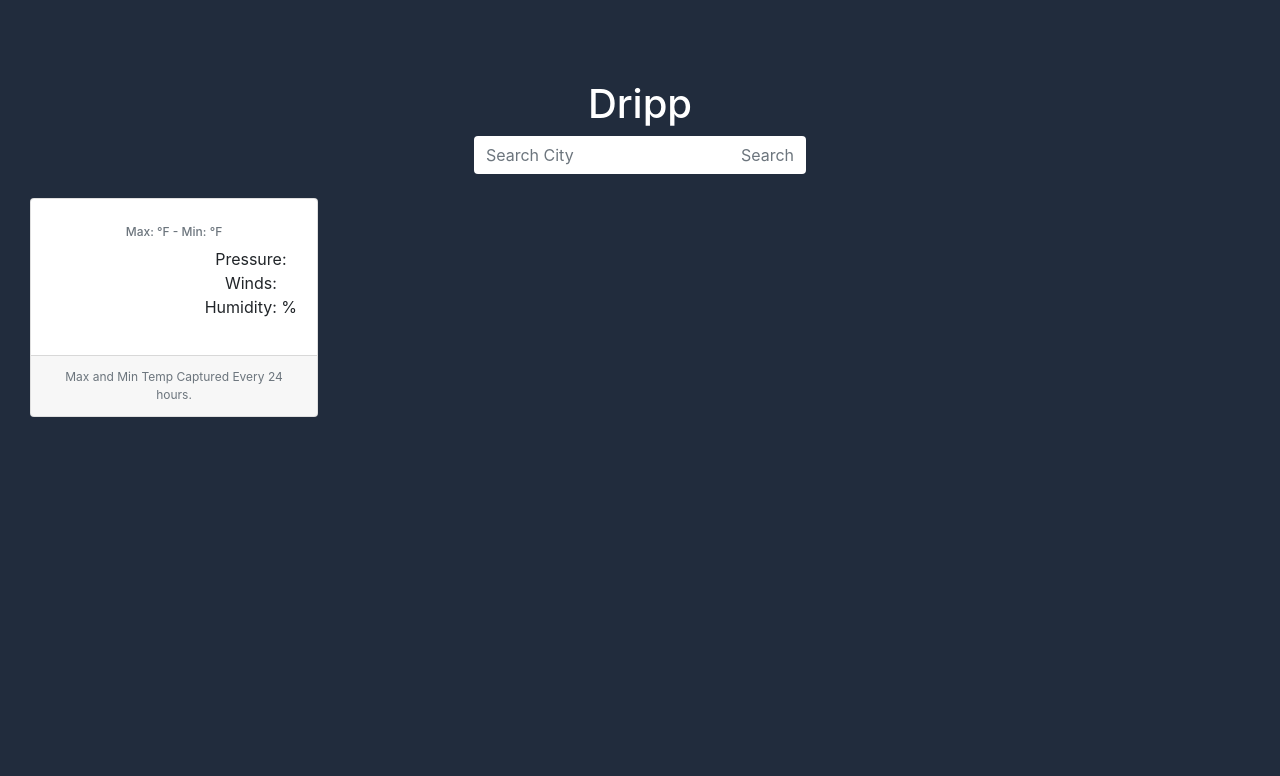
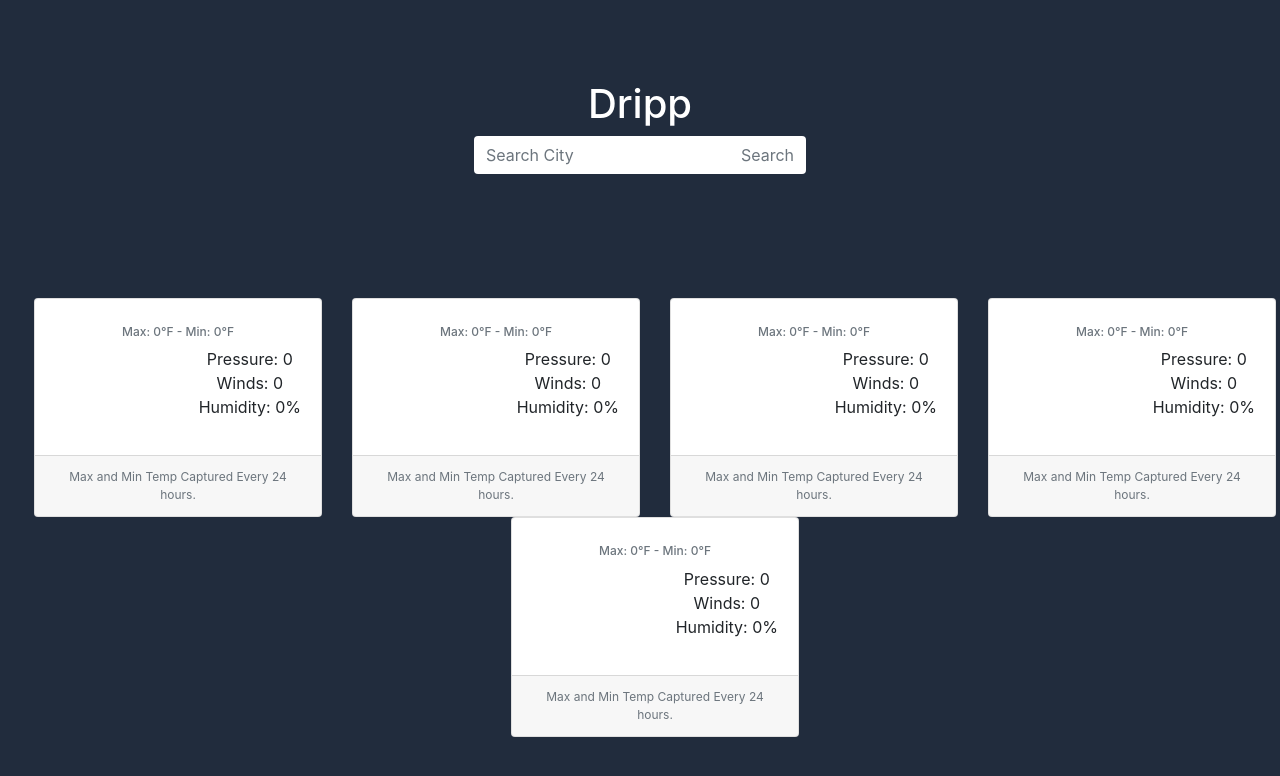
Before and after one commit to cris178/weatherapp, a React (Create React App) app in the folder dripp/: page / in a window 1280 px wide. Shown: the top 776 px of the page. Built offline with nearby package versions, Linux system fonts and the light colour scheme.

Commit message:
Push all

```diff
--- a/dripp/src/App.css
+++ b/dripp/src/App.css
@@ -15,3 +15,15 @@ header > h1 {
   text-align: center;
   margin-top: 10vh;
 }
+
+
+.row{
+
+  justify-content: center;
+}
+
+.App > h1 {
+  color:white;
+
+  height: 100px;
+}
--- a/dripp/src/App.js
+++ b/dripp/src/App.js
@@ -9,52 +9,237 @@ class App extends React.Component {
     super(props);
     this.state = {
       city: "",
-      user: null
+      user: [],
+      isLoaded: false
     };
     this.setCity = this.setCity.bind(this);
   }
 
-  componentDidUpdate(prevState) {
-    if (this.state.city !== prevState.city) {
-      if (this.state.city !== "") {
-        if (this.state.user === null) {
-          const APPID = "7b39d84acc855216bc1552e6a482bd4e";
-          let API =
+
+  //Gets called everytime state is changed
+  componentDidUpdate(prevState){
+    if(prevState.city !== this.state.city && this.state.isLoaded === false){
+      console.log("Different from prev state");
+      if(this.state.city !== ""){
+        const APPID = "7b39d84acc855216bc1552e6a482bd4e";
+        let API =
             "http://api.openweathermap.org/data/2.5/forecast?q=" +
             this.state.city +
             "&units=imperial&id=524901&APPID=" +
             APPID;
-          console.log(API);
+        console.log(API);
 
-          fetch(API)
-            .then(response => response.json())
-            .then(responseJson => this.setState({ user: responseJson }));
-          console.log("Set API right");
+        if(this.state.isLoaded === false){
+          //Fetch data from url then get results and convert to json fromat. Get json and set state.
+          fetch(API).then(res => res.json()).then(json =>{
+            this.setState({
+              isLoaded: true,
+              user: json
+            });
+          });
+          //Doesn't show change in this function
+          console.log("API is Loaded: " + this.state.isLoaded);
         }
       }
     }
+
   }
 
   setCity(arg) {
     //Can't console log after doesn't show up as updated until after
     this.setState({
-      city: arg
+      city: arg,
+      user: [],
+      isLoaded: false
     });
   }
 
+
+
   render() {
     console.log("State after Passed up: " + this.state.city);
-    let local = this.state.city;
-    console.log("API: " + local[1]);
-    let cityName = this.state.city;
+    console.log("API Set: " + this.state.isLoaded);
+
+    var country = "";
+    var user = "";
+    let d = "";
+    let tempMax = 0;
+    let tempMin = 0;
+    let humid = 0;
+    let press = 0;
+    let winds = 0;
+    let des = "";
+
+    let d1 = "";
+      let tempMax1 = 0;
+      let tempMin1 = 0;
+      let humid1 = 0;
+      let press1 = 0;
+      let winds1 = 0;
+      let des1 = "";
+
+      let d2 = "";
+      let tempMax2 = 0;
+      let tempMin2 = 0;
+      let humid2 = 0;
+      let press2 = 0;
+      let winds2 = 0;
+      let des2 = "";
+
+      let d3 = "";
+      let tempMax3 = 0;
+      let tempMin3 = 0;
+      let humid3 = 0;
+      let press3 = 0;
+      let winds3 = 0;
+      let des3 = "";
+
+      let d4 = "";
+      let tempMax4 = 0;
+      let tempMin4 = 0;
+      let humid4 = 0;
+      let press4 = 0;
+      let winds4 = 0;
+      let des4 = "";
+
+
+
+    if(this.state.isLoaded){
+      user = this.state.user;
+      var cityInfo = user.city;
+      var listInfo = user.list;
+      country = cityInfo.country;
+      console.log(country);
+      console.log(listInfo);
+      //In One day Temp check Every 3 hours meaning 0-7 is one day 8 - 15 is day 2 Total 40 values or 39 in programming
+      let i = 0;
+      let maxTemp = 0;
+      let minTemp = 0;
+      var maxTempArr = [];
+      var minTempArr = [];
+      let humidity = 0;
+      let pressure = 0;
+      let description = 0;
+      let wind = 0;
+      var humidityArr = [];
+      var pressureArr = [];
+      var windArr = [];
+      var weatherDescr = [];
+      var dateArr = [];
+
+      while(i < 40){
+        if(i === 0 ){
+          maxTemp = listInfo[0].main.temp_max;
+          minTemp = listInfo[0].main.temp_min;
+          wind = listInfo[0].wind.speed;
+          humidity = listInfo[0].main.humidity;
+          pressure = listInfo[0].main.pressure;
+          description = i;
+        }
+        if(humidity < listInfo[i].main.humidity){
+          humidity = listInfo[i].main.humidity;
+        }
+        if(pressure < listInfo[i].main.pressure){
+          pressure = listInfo[i].main.pressure;
+        }
+        if(wind < listInfo[i].wind.speed){
+          wind = listInfo[i].wind.speed;
+        }
+        if(maxTemp < listInfo[i].main.temp_max){
+          maxTemp = listInfo[i].main.temp_max;
+          description = i;
+        }
+        if(minTemp > listInfo[i].main.temp_min){
+          minTemp =listInfo[i].main.temp_min;
+        }
+        if((i+1)%8 === 0){
+          dateArr.push(listInfo[description].dt_txt);
+          weatherDescr.push(listInfo[description].weather[0].description);
+          maxTempArr.push(maxTemp);
+          minTempArr.push(minTemp);
+          humidityArr.push(humidity);
+          pressureArr.push(pressure);
+          windArr.push(wind);
+          maxTemp = 0;
+          minTemp = 200;
+          humidity = 0;
+          pressure = 0;
+          wind = 0;
+          description=0;
+        }
+        i++;
+      }
+      console.log("Array of Max Temperatures: " + maxTempArr);
+      console.log("Array of Min Temperatures: " + minTempArr);
+      console.log("Array of wind: " + windArr);
+      console.log("Array of humidity: " + humidityArr);
+      console.log("Array of pressure: " + pressureArr);
+      console.log("Array of description: " + weatherDescr);
+      console.log("Array of date: " + dateArr);
+      d = dateArr[0];
+      tempMax = maxTempArr[0];
+      tempMin = minTempArr[0];
+      humid = humidityArr[0];
+      press = pressureArr[0];
+      winds = windArr[0];
+      des = weatherDescr[0];
+
+      d1 = dateArr[1];
+      tempMax1 = maxTempArr[1];
+      tempMin1 = minTempArr[1];
+      humid1 = humidityArr[1];
+      press1 = pressureArr[1];
+      winds1 = windArr[1];
+      des1 = weatherDescr[1];
+
+      d2 = dateArr[2];
+      tempMax2 = maxTempArr[2];
+      tempMin2 = minTempArr[2];
+      humid2 = humidityArr[2];
+      press2 = pressureArr[2];
+      winds2 = windArr[2];
+      des2 = weatherDescr[2];
+
+      d3 = dateArr[3];
+      tempMax3 = maxTempArr[3];
+      tempMin3 = minTempArr[3];
+      humid3 = humidityArr[3];
+      press3 = pressureArr[3];
+      winds3 = windArr[3];
+      des3 = weatherDescr[3];
+
+      d4 = dateArr[4];
+      tempMax4 = maxTempArr[4];
+      tempMin4 = minTempArr[4];
+      humid4 = humidityArr[4];
+      press4 = pressureArr[4];
+      winds4 = windArr[4];
+      des4 = weatherDescr[4];
+      //listInfo[0].main.temp -> listInfo[7].main.temp is one full day
+
+
+      //console.log(user);
+      //weathList = user.list;
+      //console.log(weathList[0].dt);
+    }
+
     return (
       <div className="App">
         <header>
           <h1>Dripp</h1>
         </header>
         <SearchBar passUp={this.setCity} />
-        <h1>{cityName}</h1>
-        <Cards />
+        <h1 className="row">{this.state.city}</h1>
+        {/*user.map(weather=>(
+          <Cards city={weather.cnt}/>
+        ))*/}
+        <div className="row alignment">
+          <Cards date={d} tempMax={tempMax} tempMin={tempMin} humid={humid} press={press} winds={winds} des={des} />
+          <Cards date={d1} tempMax={tempMax1} tempMin={tempMin1} humid={humid1} press={press1} winds={winds1} des={des1} />
+          <Cards date={d2} tempMax={tempMax2} tempMin={tempMin2} humid={humid2} press={press2} winds={winds2} des={des2} />
+          <Cards date={d3} tempMax={tempMax3} tempMin={tempMin3} humid={humid3} press={press3} winds={winds3} des={des3} />
+          <Cards date={d4} tempMax={tempMax4} tempMin={tempMin4} humid={humid4} press={press4} winds={winds4} des={des4} />
+        </div>
       </div>
     );
   }
```
Also changed, not shown: 1 other file (tests, documents, lock files or other folders).
